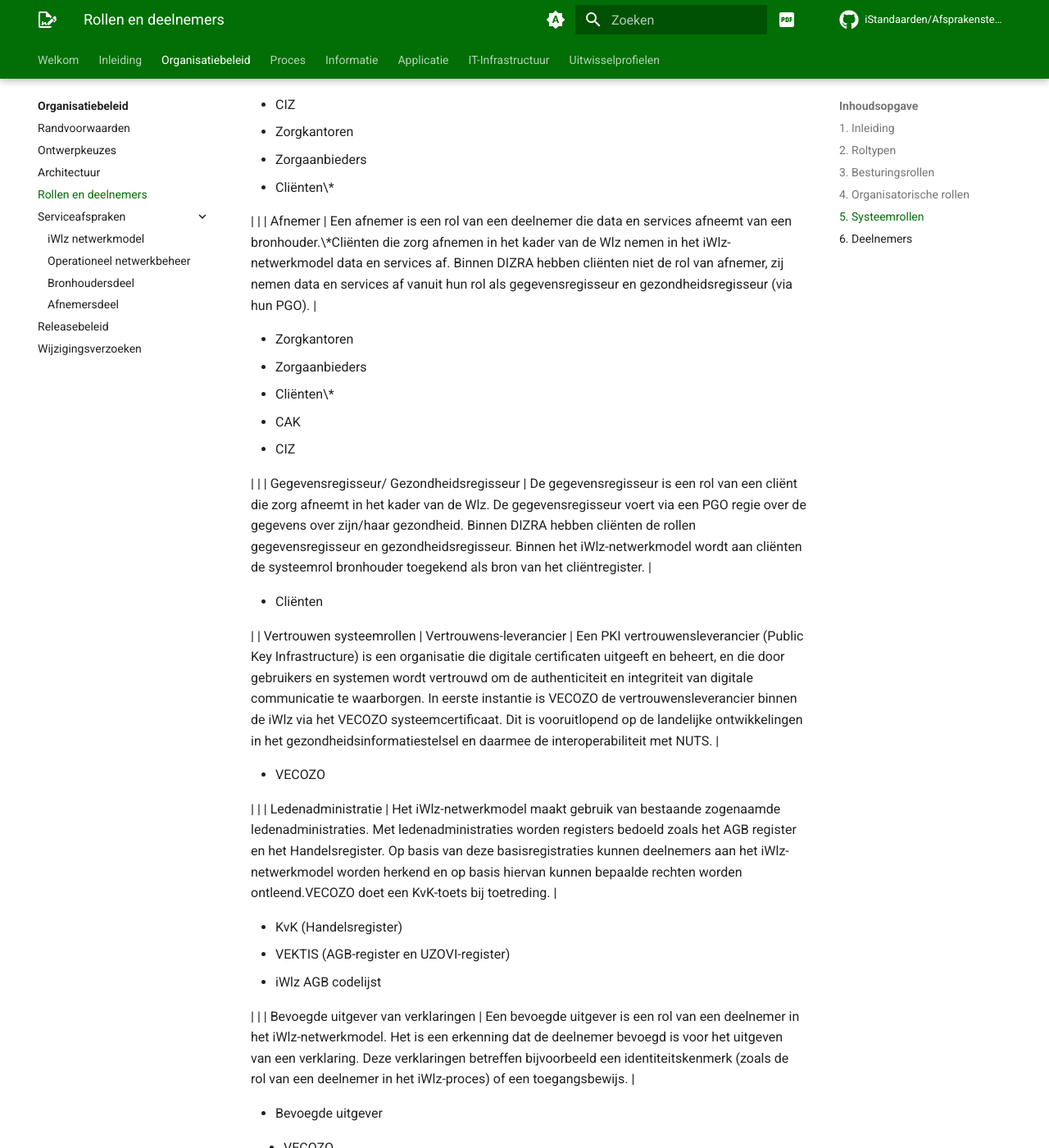
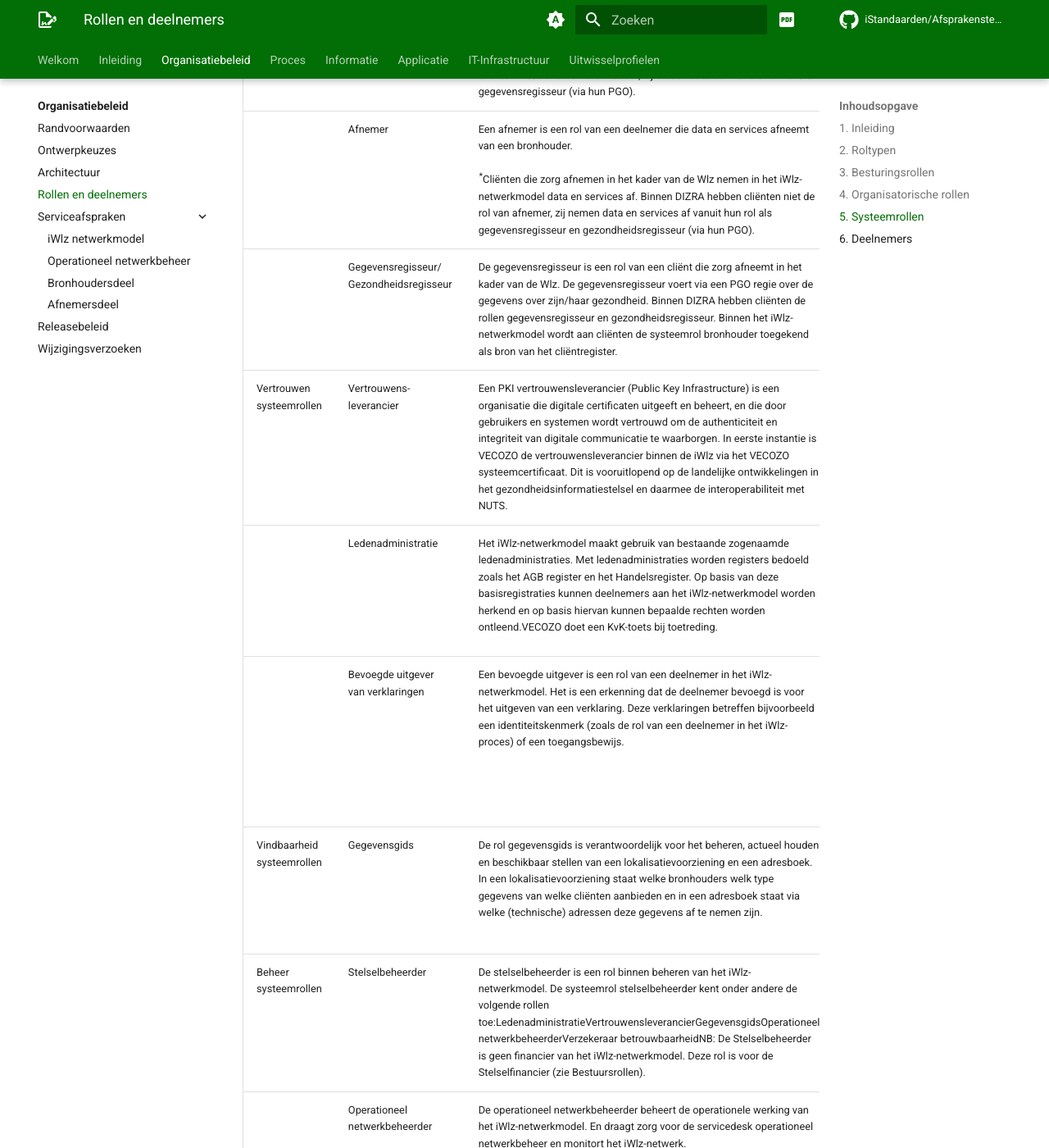
Before and after one commit to iStandaarden/Afsprakenstelsel-iWlz, an MkDocs documentation site: the page built from docs/organisatiebeleid/rollen_deelnemers.md, in a window 1280 px wide and 1400 px high, scrolled down 5570 px. Shown: the whole window at 82% size. Built offline with MkDocs 1.6.1 and Material for MkDocs 9.7.7, drawn with Linux system fonts in a browser that asks for light colours; comment, search, counter and statistics services are not loaded; the version menu is left out; some of the changed text lies outside the part shown.

Commit message:
tabel fix rollen en deelnemers

```diff
--- a/docs/organisatiebeleid/rollen_deelnemers.md
+++ b/docs/organisatiebeleid/rollen_deelnemers.md
@@ -62,7 +62,7 @@ De inhoud van de rollen en de specifieke invulling ervan in het kader van het iW
 | --- | --- | --- |
 | Zorgorganisatie | Een zorgorganisatie is een bronhouder of afnemer van gegevens en services. We gebruiken hier de generieke term ‘zorgorganisatie’, binnen de context van het iWlz-netwerkmodel wordt de term ‘zorgaanbieder’ gebruikt. | Zorgaanbieders die zorg leveren in het kader van de Wet langdurige zorg |
 | Zorgverlener | Zorgverleners maken gebruik van het iWlz-netwerkmodel via de informatiesystemen van een van de deelnemende zorgaanbieders. | Zorgverleners die zorg leveren in het kader van de Wet langdurige zorg |
-| Registerhouder | Een registerhouder is een houder van een authentieke bron. Een authentieke bron is een registratie van gegevens die als de primaire bron van die informatie wordt beschouwd. In het iWlz netwerkmodel gebruikt VECOZO als vertrouwde uitgever deze registers in het toetredingsproces.Voorbeelden van authentieke bronnen zijn basisregisters (zoals Basisregister Personen en Handelsregister), sectorale registers (zoals Landelijk Register Zorgaanbieders (LRZa)) en beroepsregisters (zoals BIG-register). In het spraakgebruik over het netwerkmodel iWlz worden ook de termen ‘Indicatieregister’ en ‘Bemiddelingsregister’ gebruikt voor de bronnen van de Wlz. Formeel zijn dit geen registers maar gedeelde bronnen van de bronhouders CIZ en de zorgkantoren. | Registerhouders:<ul><li>KvK (Handelsregister)</li><li> VEKTIS (AGB-register en UZOVI-register)</li><li> Zorginstituut (iWlz AGB codelijst)</li></ul> Houders sectorale registers:<ul><li>CIBG (LRZa)</li></ul> |
+| Registerhouder | Een registerhouder is een houder van een authentieke bron. Een authentieke bron is een registratie van gegevens die als de primaire bron van die informatie wordt beschouwd. In het iWlz netwerkmodel gebruikt VECOZO als vertrouwde uitgever deze registers in het toetredingsproces.Voorbeelden van authentieke bronnen zijn basisregisters (zoals Basisregister Personen en Handelsregister), sectorale registers (zoals Landelijk Register Zorgaanbieders (LRZa)) en beroepsregisters (zoals BIG-register). In het spraakgebruik over het netwerkmodel iWlz worden ook de termen ‘Indicatieregister’ en ‘Bemiddelingsregister’ gebruikt voor de bronnen van de Wlz. Formeel zijn dit geen registers maar gedeelde bronnen van de bronhouders CIZ en de zorgkantoren. | Registerhouders:<li>KvK (Handelsregister)</li><li> VEKTIS (AGB-register en UZOVI-register)</li><li> Zorginstituut (iWlz AGB codelijst)</li></ul> Houders sectorale registers:<li>CIBG (LRZa)</li></ul> |
 | Cliënt | In het iWlz-netwerk wordt de informatiepositie van de cliënt verbeterd. Doordat zij inzicht krijgen in de gegevens die over hen zijn vastgelegd in het netwerk. Ook kunnen zij gegevens delen waar zij zelf eigenaar van zijn. Zoals: contactgegevens, of gegevens over contactpersonen. Deelname van de client in het netwerk is voorzien via een PGO. | Persoon die langdurige zorg afneemt of heeft aangevraagd |
 | Indicatiesteller | De indicatiesteller beoordeelt in hoeverre een cliënt recht heeft op zorg uit de Wet langdurige zorg en legt dit vast in een indicatiebesluit.De organisatorische rol ‘indicatiesteller’ valt onder de DIZRA-term 'secundaire deelnemer'. | CIZ |
 | Bemiddelaar | De bemiddelaar is verantwoordelijk voor het toeleiden van de cliënt naar één of meer zorgaanbieders, waarvan de cliënt de gewenste en benodigde zorg kan ontvangen. De organisatorische rol ‘bemiddelaar’ valt onder de DIZRA-term 'secundaire deelnemer'. | Zorgkantoren |
@@ -72,37 +72,38 @@ De inhoud van de rollen en de specifieke invulling ervan in het kader van het iW
 
 Deze paragraaf beschrijft de systeemrollen die relevant zijn voor het iWlz-netwerkmodel. De systeemrollen zijn rollen die nodig zijn om het netwerk technisch te laten werken. Iedere deelnemer aan het iWlz-netwerkmodel vervult één of meerdere systeemrollen. Het type register bepaalt "wat" voor data en services een deelnemer aanbiedt en/of afneemt. Het "hoe" wordt bepaald door de systeemrol van een deelnemer. Deelnemers aan het iWlz-netwerkmodel hebben conform [DIZRA](https://dizra.gitbook.io/dizra/perspectieven/organizational) een of meer van de volgende systeemrollen. De systeemrollen die zijn in het iWlz-netwerkmodel gegroepeerd in de volgende bouwstenen:
 
-<ul>
-<li>Primaire systeemrollen
-<ul>
-<li> Bronhouder</li>
-<li> Afnemer</li>
-<li> Gegevensregisseur / Gezondheidsregisseur </li></ul>
-<li> Vertrouwen systeemrollen </li>
-<ul><li> Vertrouwensleverancier </li>
-<li> Ledenadministratie </li>
-<li> Bevoegde uitgever van verklaringen </li></ul>
-<li> Vindbaarheid systeemrollen </li>
-<ul><li> Gegevensgids </li></ul>
-<li> Beheer systeemrollen </li>
-<ul><li> Stelselbeheerder </li>
-<li> Operationeel netwerkbeheerder (in DIZRA: “Operationeel ketenbeheerder”) </li>
-<li> Verzekeraar betrouwbaarheid </li></ul>
 
-De inhoud van de systeemrollen en de specifieke invulling ervan in het kader van het iWlz netwerkmodel worden hieronder toegelicht. <br>
+- Primaire systeemrollen
+  -  Bronhouder
+  -  Afnemer
+  -  Gegevensregisseur / Gezondheidsregisseur
+-  Vertrouwen systeemrollen
+   -  Vertrouwensleverancier
+   -  Ledenadministratie
+   -  Bevoegde uitgever van verklaringen
+-  Vindbaarheid systeemrollen
+   -  Gegevensgids
+-  Beheer systeemrollen
+   -  Stelselbeheerder
+   -  Operationeel netwerkbeheerder (in DIZRA: “Operationeel ketenbeheerder”)
+   -  Verzekeraar betrouwbaarheid
+
+De inhoud van de systeemrollen en de specifieke invulling ervan in het kader van het iWlz netwerkmodel worden hieronder toegelicht.
 
 | **Bouwsteen** | **Rol** | **Toelichting** | **Invulling binnen iWlz-netwerkmodel** |
 | :--- | :--- | :--- | :--- |
-| Primaire systeemrollen | Bronhouder | Een bronhouder is een rol van een deelnemer die data en services in het iWlz-netwerkmodel aanbiedt.\*Cliënten die zorg afnemen in het kader van de Wlz bieden in het iWlz-netwerkmodel data aan voor het Cliëntregister. Binnen DIZRA hebben cliënten niet de rol van bronhouder, zij bieden data aan vanuit hun rol als gegevensregisseur (via hun PGO). | <ul><li>CIZ</li><li>Zorgkantoren</li><li>Zorgaanbieders</li><li>Cliënten\*</li></ul> |
-| | Afnemer | Een afnemer is een rol van een deelnemer die data en services afneemt van een bronhouder.\*Cliënten die zorg afnemen in het kader van de Wlz nemen in het iWlz-netwerkmodel data en services af. Binnen DIZRA hebben cliënten niet de rol van afnemer, zij nemen data en services af vanuit hun rol als gegevensregisseur en gezondheidsregisseur (via hun PGO). | <ul><li>Zorgkantoren</li><li>Zorgaanbieders</li><li>Cliënten\*</li><li>CAK</li><li>CIZ</li></ul> |
-|  | Gegevensregisseur/ Gezondheidsregisseur | De gegevensregisseur is een rol van een cliënt die zorg afneemt in het kader van de Wlz. De gegevensregisseur voert via een PGO regie over de gegevens over zijn/haar gezondheid. Binnen DIZRA hebben cliënten de rollen gegevensregisseur en gezondheidsregisseur. Binnen het iWlz-netwerkmodel wordt aan cliënten de systeemrol bronhouder toegekend als bron van het cliëntregister. | <ul><li>Cliënten</li></ul> |
-| Vertrouwen systeemrollen | Vertrouwens-leverancier | Een PKI vertrouwensleverancier (Public Key Infrastructure) is een organisatie die digitale certificaten uitgeeft en beheert, en die door gebruikers en systemen wordt vertrouwd om de authenticiteit en integriteit van digitale communicatie te waarborgen. In eerste instantie is VECOZO de vertrouwensleverancier binnen de iWlz via het VECOZO systeemcertificaat. Dit is vooruitlopend op de landelijke ontwikkelingen in het gezondheidsinformatiestelsel en daarmee de interoperabiliteit met NUTS. | <ul><li>VECOZO</li></ul> |
-|  | Ledenadministratie | Het iWlz-netwerkmodel maakt gebruik van bestaande zogenaamde ledenadministraties. Met ledenadministraties worden registers bedoeld zoals het AGB register en het Handelsregister. Op basis van deze basisregistraties kunnen deelnemers aan het iWlz-netwerkmodel worden herkend en op basis hiervan kunnen bepaalde rechten worden ontleend.VECOZO doet een KvK-toets bij toetreding. | <ul><li>KvK (Handelsregister)</li><li> VEKTIS (AGB-register en UZOVI-register)</li><li>iWlz AGB codelijst</li></ul> |
-|  | Bevoegde uitgever van verklaringen | Een bevoegde uitgever is een rol van een deelnemer in het iWlz-netwerkmodel. Het is een erkenning dat de deelnemer bevoegd is voor het uitgeven van een verklaring. Deze verklaringen betreffen bijvoorbeeld een identiteitskenmerk (zoals de rol van een deelnemer in het iWlz-proces) of een toegangsbewijs. | <ul><li>Bevoegde uitgever</li><ul><li>VECOZO</li></ul><li>Ledenadministraties</li><ul><li>KvK (Handelsregister)</li><li>VEKTIS (AGB-register en UZOVI-register)</li></ul></li></ul> |
-| Vindbaarheid systeemrollen | Gegevensgids | De rol gegevensgids is verantwoordelijk voor het beheren, actueel houden en beschikbaar stellen van een lokalisatievoorziening en een adresboek. In een lokalisatievoorziening staat welke bronhouders welk type gegevens van welke cliënten aanbieden en in een adresboek staat via welke (technische) adressen deze gegevens af te nemen zijn. | <ul><li>Zorginstituut Nederland (GitHub / tijdelijk adresboek)</li><li> VZVZ (dienst Zorgadresboek (ZORG-AB))</li></ul> |
-| Beheer systeemrollen | Stelselbeheerder | De stelselbeheerder is een rol binnen beheren van het iWlz-netwerkmodel. De systeemrol stelselbeheerder kent onder andere de volgende rollen toe:LedenadministratieVertrouwensleverancierGegevensgidsOperationeel netwerkbeheerderVerzekeraar betrouwbaarheidNB: De Stelselbeheerder is geen financier van het iWlz-netwerkmodel. Deze rol is voor de Stelselfinancier (zie Bestuursrollen). | <ul><li>Zorginstituut Nederland</li></ul> |
-|   | Operationeel netwerkbeheerder | De operationeel netwerkbeheerder beheert de operationele werking van het iWlz-netwerkmodel. En draagt zorg voor de servicedesk operationeel netwerkbeheer en monitort het iWlz-netwerk. | <ul><li>VECOZO</li></ul> |
-|   | Verzekeraar betrouwbaarheid | Een verzekeraar betrouwbaarheid maakt inzichtelijk welke verklaringen mogen worden uitgegeven door welke deelnemers. Deelnemers die de verklaringen uitgeven worden bevoegde uitgevers genoemd. | <ul><li>Zorginstituut Nederland</li></ul> |
+| Primaire systeemrollen | Bronhouder | Een bronhouder is een rol van een deelnemer die data en services in het iWlz-netwerkmodel aanbiedt. <br/><br/><sup>*</sup>Cliënten die zorg afnemen in het kader van de Wlz bieden in het iWlz-netwerkmodel data aan voor het Cliëntregister. Binnen DIZRA hebben cliënten niet de rol van bronhouder, zij bieden data aan vanuit hun rol als gegevensregisseur (via hun PGO).| <ul><li>CIZ</li><li>Zorgkantoren</li><li>Zorgaanbieders</li><li>Cliënten<sup>*</sup></li></ul> |
+| | Afnemer | Een afnemer is een rol van een deelnemer die data en services afneemt van een bronhouder.<br/><br/><sup>*</sup>Cliënten die zorg afnemen in het kader van de Wlz nemen in het iWlz-netwerkmodel data en services af. Binnen DIZRA hebben cliënten niet de rol van afnemer, zij nemen data en services af vanuit hun rol als gegevensregisseur en gezondheidsregisseur (via hun PGO). |<ul><li>Zorgkantoren</li><li>Zorgaanbieders</li><li>Cliënten<sup>*</sup></li><li>CAK</li><li>CIZ</li></ul> |
+|  | Gegevensregisseur/ Gezondheidsregisseur | De gegevensregisseur is een rol van een cliënt die zorg afneemt in het kader van de Wlz. De gegevensregisseur voert via een PGO regie over de gegevens over zijn/haar gezondheid. Binnen DIZRA hebben cliënten de rollen gegevensregisseur en gezondheidsregisseur. Binnen het iWlz-netwerkmodel wordt aan cliënten de systeemrol bronhouder toegekend als bron van het cliëntregister. |<ul><li>Cliënten</li></ul> |
+| Vertrouwen systeemrollen | Vertrouwens-leverancier | Een PKI vertrouwensleverancier (Public Key Infrastructure) is een organisatie die digitale certificaten uitgeeft en beheert, en die door gebruikers en systemen wordt vertrouwd om de authenticiteit en integriteit van digitale communicatie te waarborgen. In eerste instantie is VECOZO de vertrouwensleverancier binnen de iWlz via het VECOZO systeemcertificaat. Dit is vooruitlopend op de landelijke ontwikkelingen in het gezondheidsinformatiestelsel en daarmee de interoperabiliteit met NUTS. |<ul><li>VECOZO</li></ul> |
+|  | Ledenadministratie | Het iWlz-netwerkmodel maakt gebruik van bestaande zogenaamde ledenadministraties. Met ledenadministraties worden registers bedoeld zoals het AGB register en het Handelsregister. Op basis van deze basisregistraties kunnen deelnemers aan het iWlz-netwerkmodel worden herkend en op basis hiervan kunnen bepaalde rechten worden ontleend.VECOZO doet een KvK-toets bij toetreding. |<ul><li>KvK (Handelsregister)</li><li> VEKTIS (AGB-register en UZOVI-register)</li><li>iWlz AGB codelijst</li></ul> |
+|  | Bevoegde uitgever van verklaringen | Een bevoegde uitgever is een rol van een deelnemer in het iWlz-netwerkmodel. Het is een erkenning dat de deelnemer bevoegd is voor het uitgeven van een verklaring. Deze verklaringen betreffen bijvoorbeeld een identiteitskenmerk (zoals de rol van een deelnemer in het iWlz-proces) of een toegangsbewijs. |<ul><li>Bevoegde uitgever</li><li>VECOZO- Ledenadministraties</li><li>KvK (Handelsregister)</li><li>VEKTIS (AGB-register en UZOVI-register)</li></ul> |
+| Vindbaarheid systeemrollen | Gegevensgids | De rol gegevensgids is verantwoordelijk voor het beheren, actueel houden en beschikbaar stellen van een lokalisatievoorziening en een adresboek. In een lokalisatievoorziening staat welke bronhouders welk type gegevens van welke cliënten aanbieden en in een adresboek staat via welke (technische) adressen deze gegevens af te nemen zijn. |<ul><li>Zorginstituut Nederland (GitHub / tijdelijk adresboek)</li><li> VZVZ (dienst Zorgadresboek (ZORG-AB))</li></ul> |
+| Beheer systeemrollen | Stelselbeheerder | De stelselbeheerder is een rol binnen beheren van het iWlz-netwerkmodel. De systeemrol stelselbeheerder kent onder andere de volgende rollen toe:LedenadministratieVertrouwensleverancierGegevensgidsOperationeel netwerkbeheerderVerzekeraar betrouwbaarheidNB: De Stelselbeheerder is geen financier van het iWlz-netwerkmodel. Deze rol is voor de Stelselfinancier (zie Bestuursrollen). |<ul><li>Zorginstituut Nederland</li></ul> |
+|   | Operationeel netwerkbeheerder | De operationeel netwerkbeheerder beheert de operationele werking van het iWlz-netwerkmodel. En draagt zorg voor de servicedesk operationeel netwerkbeheer en monitort het iWlz-netwerk. |<ul><li>VECOZO</li></ul> |
+|   | Verzekeraar betrouwbaarheid | Een verzekeraar betrouwbaarheid maakt inzichtelijk welke verklaringen mogen worden uitgegeven door welke deelnemers. Deelnemers die de verklaringen uitgeven worden bevoegde uitgevers genoemd. |<ul><li>Zorginstituut Nederland</li></ul> |
+
+
 
 ## 6. Deelnemers
 
```
